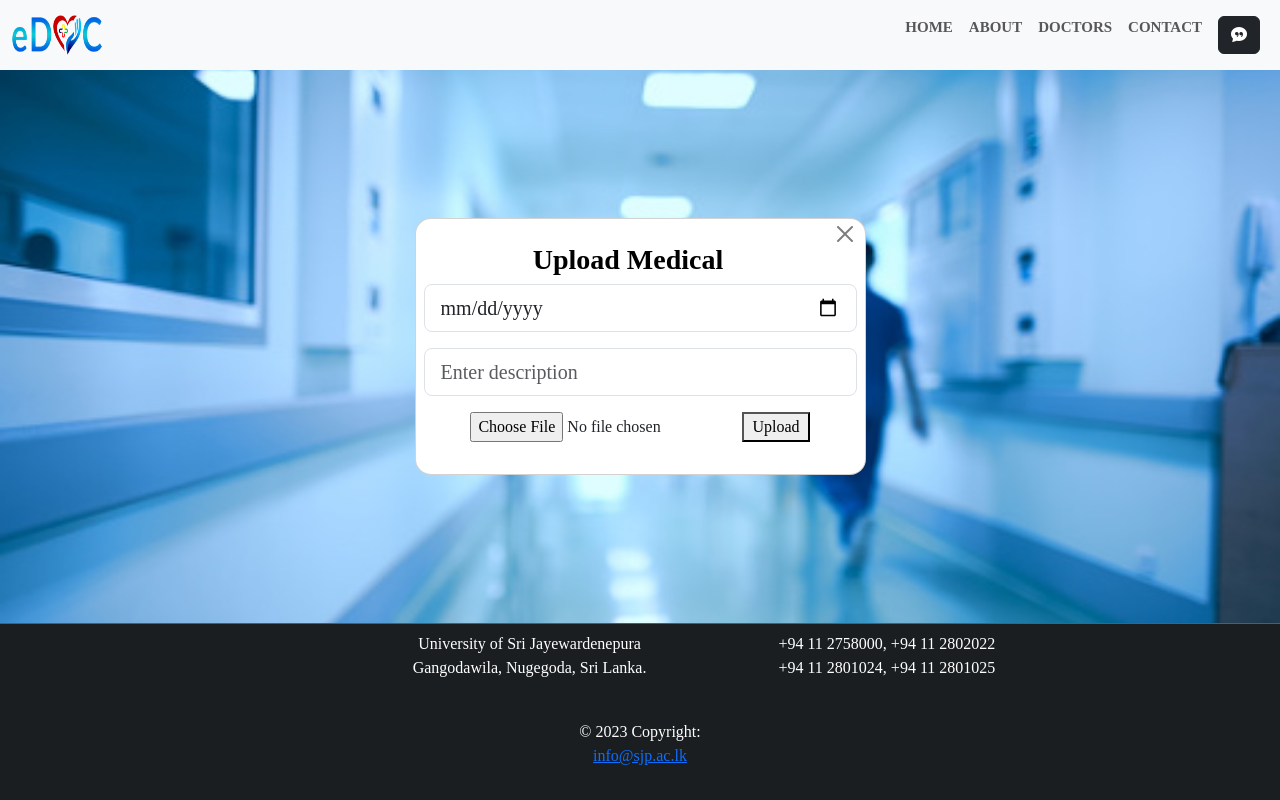
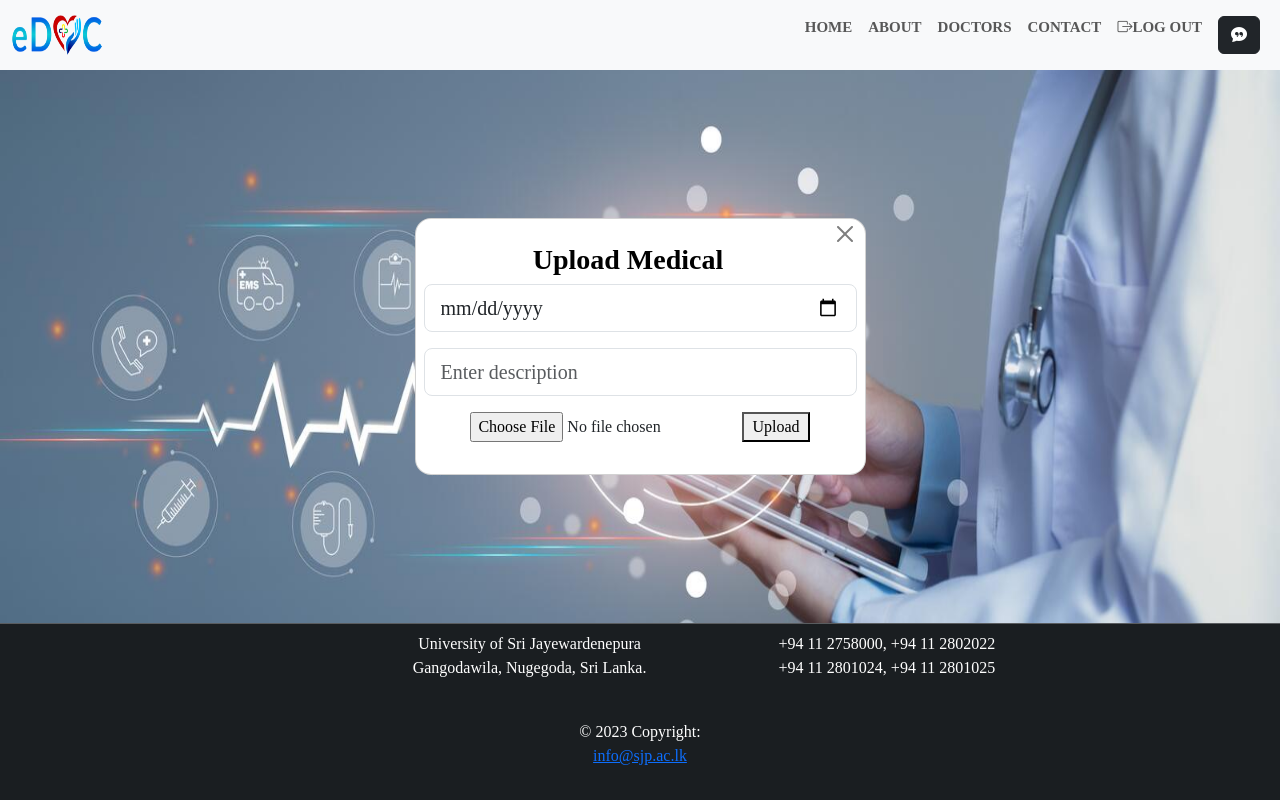
Before and after one commit to OshadiPalliyaguruge/E-DOC_Medical-Center-Web-Application, a plain HTML site: page addMedical.html in a window 1280 px wide. Drawn offline with nearby package versions, Linux system fonts and the light colour scheme; no server answers.

Commit message:
version 5.2

```diff
--- a/addMedical.html
+++ b/addMedical.html
@@ -42,6 +42,11 @@
                   <div class="nav-item">
                     <a class="nav-link" href="contact.html">Contact</a>
                   </div>
+                  <div class="nav-item">
+                    <a class="nav-link " href="index.html"><i class="bi bi-box-arrow-right"></i>Log out</a>
+
+                  </div>
+
                   <div class="nav-item">
                     <a class="nav-link" href="http://127.0.0.1:5000">
                       <button type="button" class="btn btn-dark"><span class="bi bi-chat-quote-fill"></span></button>
--- a/addNew.css
+++ b/addNew.css
@@ -1,7 +1,7 @@
 
 
 body {
-    background: url("Photos/background.jpg") no-repeat center center fixed;
+    background: url("Photos/2.jpg") no-repeat center center fixed;
     -webkit-background-size: cover;
     -moz-background-size: cover;
     background-size: 100% 100%;
```
